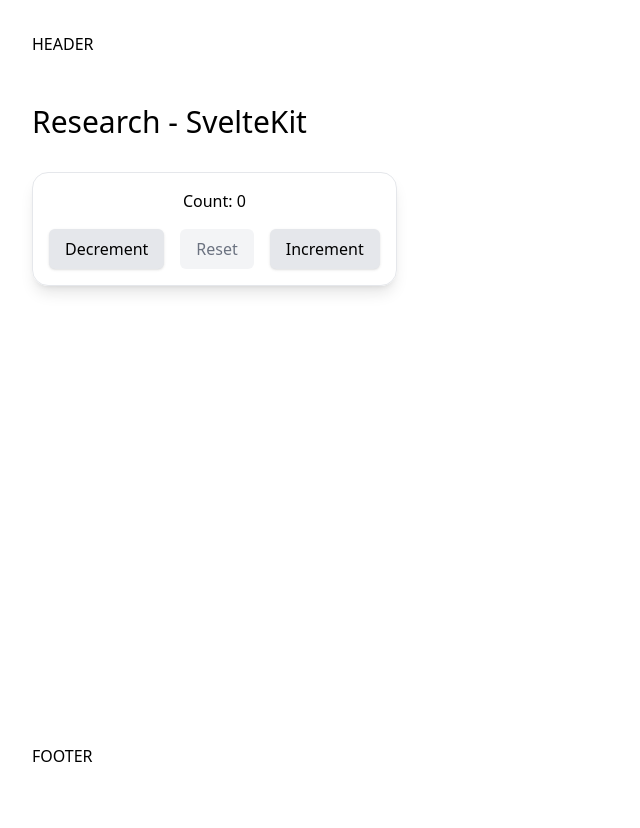
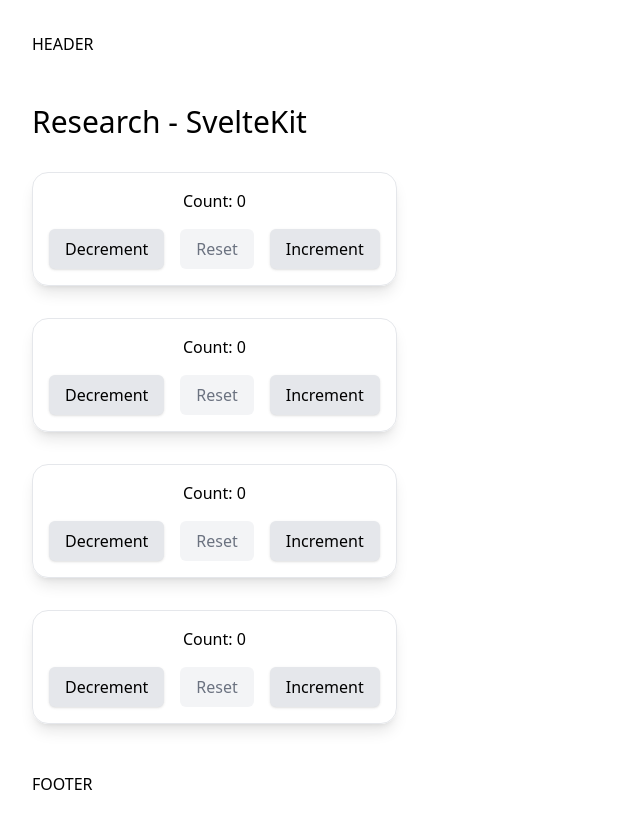
Before and after one commit to Dobefu/research-sveltekit, a SvelteKit app: page / in a window 1280 px wide. Shown: the whole page, without its empty margins (0-640 px from the left). Before the commit the page ends 800 px from the top, so only its background shows below. Built offline with nearby package versions, Linux system fonts and the light colour scheme.

Commit message:
feat: Add multiple counter elements

```diff
--- a/src/components/Counter.svelte
+++ b/src/components/Counter.svelte
@@ -2,7 +2,7 @@
   let count = $state(0)
 </script>
 
-<div class="border p-4 inline-flex flex-col my-8 shadow-lg rounded-2xl">
+<div class="border p-4 inline-flex flex-col shadow-lg rounded-2xl">
   <p class="pb-4 mx-auto">Count: {count}</p>
 
   <div class="flex gap-4">
--- a/src/routes/+page.svelte
+++ b/src/routes/+page.svelte
@@ -9,4 +9,9 @@
 
 <h1 class="text-3xl font-medium">Research - SvelteKit</h1>
 
-<Counter />
+<div class="inline-flex flex-col gap-8 pt-8">
+  <Counter />
+  <Counter />
+  <Counter />
+  <Counter />
+</div>
```
